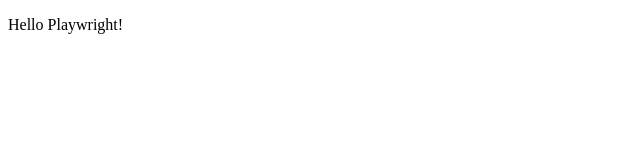
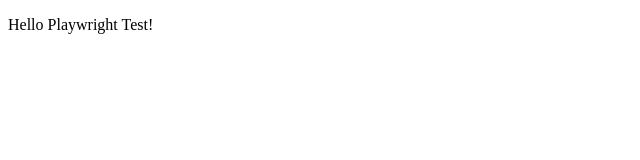
Before and after one commit to AaronMaywood/Playwright-lesson, a website: page public/index.html in a window 1280 px wide. Shown: the full height of the page, 0-640 px from the left. Drawn offline with Linux system fonts and the light colour scheme.

Commit message:
次に、public/index.html を変更してみる。
   <p>Hello Playwright!</p>
	↓
   <p>Hello Playwright Test!</p>

当然、次のテストは失敗するはず。

$ yarn playwright test # 失敗

失敗したらブラウザーが起動し、エラーの詳細を示してくれる。
どこが変わったのかを確認する。

確認するには、各エラーをクリックし、前回と今回のスクリーンショットを見比べることができる。
また、素晴らしいことに差分(diff) を確認することができる。

差分は画像同士の比較の結果を赤色で示してくれている。
これを見るだけで

1. 今行った変更が反映されていること
2. 修正していない他の部分が崩れていないこと(先祖返りがないこと) <-- 重要！

の２つの確認が直感的かつ漏れなく行うことができる。

さて、
問題があった場合にはhtmlを修正し、テストに合格するまでを繰り返す。

問題ない場合については次のコミットで説明する。
(続く)

```diff
--- a/public/index.html
+++ b/public/index.html
@@ -7,6 +7,6 @@
     <title>Document</title>
 </head>
 <body>
-   <p>Hello Playwright!</p>
+   <p>Hello Playwright Test!</p>
 </body>
 </html>
```
